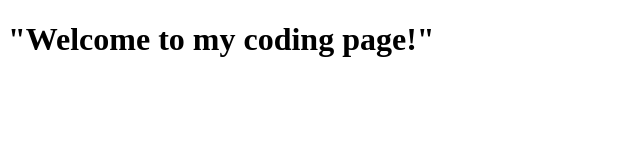
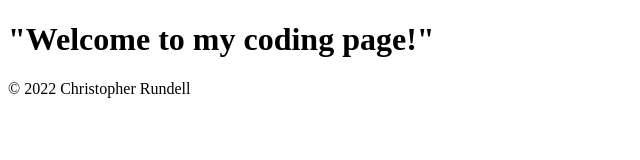
Before and after one commit to CDRundell/my-new-blog, a Gatsby site: page /coding in a window 1280 px wide. Shown: the whole page, without its empty margins (0-640 px from the left). Built offline with nearby package versions, Linux system fonts and the light colour scheme; Gatsby itself is replaced by a stand-in of ours.

Commit message:
added reusable component

```diff
--- /dev/null
+++ b/src/components/footer.js
@@ -0,0 +1,7 @@
+import React from 'react'
+
+const Footer = () => {
+  return <p>© 2022 Christopher Rundell</p>
+}
+
+export default Footer
--- a/src/pages/coding.js
+++ b/src/pages/coding.js
@@ -1,9 +1,11 @@
 import React from "react"
 
+import Footer from '../components/footer'
 
 const CodingPage = () => {
     return <div>
             <h1> "Welcome to my coding page!" </h1>
+            <Footer></Footer>
           </div >
 }
 
--- a/src/pages/index.js
+++ b/src/pages/index.js
@@ -1,5 +1,7 @@
 import React from "react"
 import { Link  } from "gatsby"
+
+import Footer from '../components/footer'
 
 export default function Home() {
   return <body>
@@ -12,6 +14,7 @@ export default function Home() {
                 <h2 class="tile-font"><Link to="/coding"> Learning to code 💻</Link></h2>
                 <h3 class="tile-font-medium">Documenting my experience from chemist to coder</h3>
               </div>
+                <Footer></Footer>
             </div>
           </body>
 }
```
